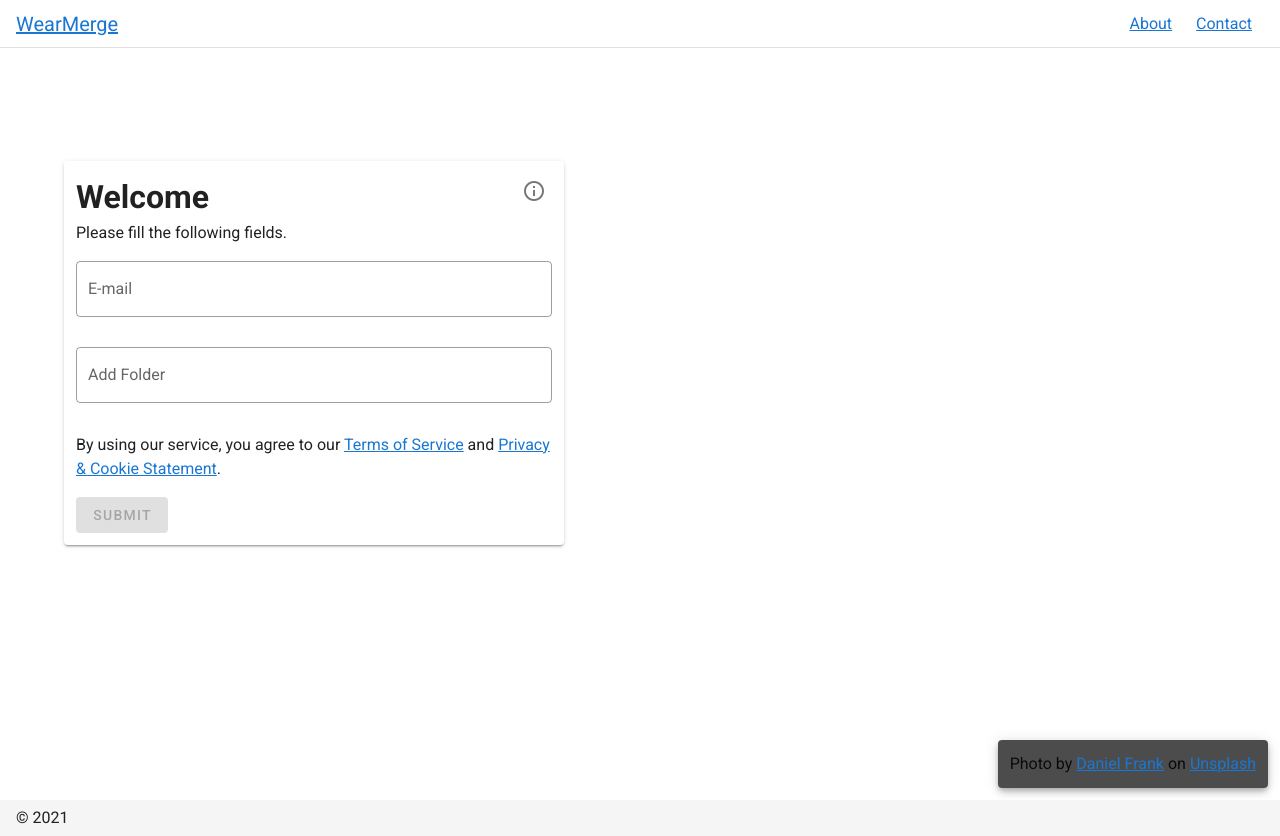
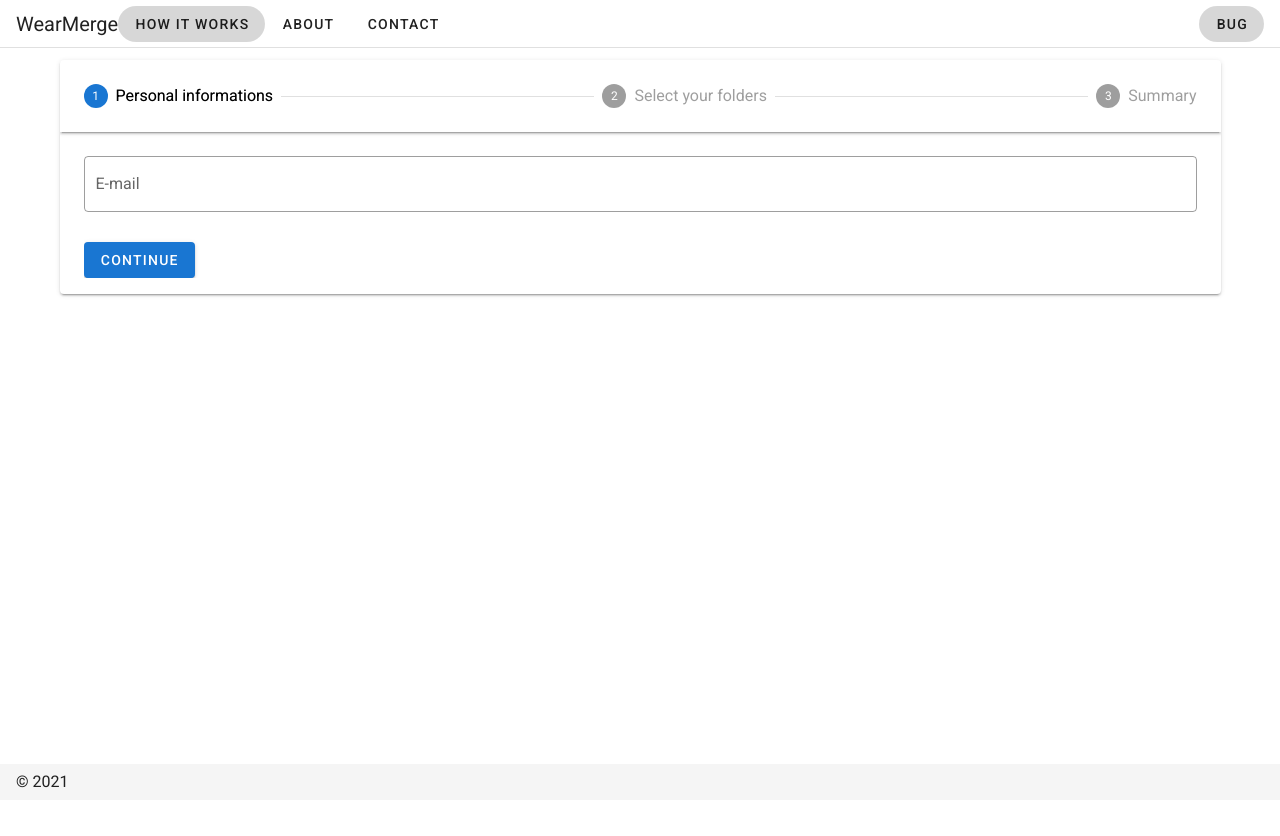
Before and after one commit to WearMerge/frontend, a Nuxt app: page / in a window 1280 px wide. After the commit the page ends 800 px from the top, so only its background shows below. Built offline with nearby package versions, Linux system fonts and the light colour scheme.

Commit message:
Redesigning

```diff
--- a/layouts/default.vue
+++ b/layouts/default.vue
@@ -2,30 +2,28 @@
   <v-app>
     <v-app-bar dense flat fixed app class="underline" elevate-on-scroll>
       <v-toolbar-title>
-        <NuxtLink to="/">
-          WearMerge
-        </NuxtLink>
+        WearMerge
       </v-toolbar-title>
+      <v-row no-gutters>
+        <v-btn to="/" rounded text class="my-2">
+          How it works
+        </v-btn>
+        <v-btn to="/about" rounded text class="my-2">
+          About
+        </v-btn>
+        <v-btn to="/contact" rounded text class="my-2">
+          Contact
+        </v-btn>
+      </v-row>
       <v-spacer></v-spacer>
-      <v-col cols="auto">
-        <NuxtLink to="/about">
-          About
-        </NuxtLink>
-      </v-col>
-      <v-col cols="auto" >
-        <NuxtLink to="/contact">
-          Contact
-        </NuxtLink>
-      </v-col>
+      <v-btn to="/" rounded text class="my-2">
+        Bug
+      </v-btn>
     </v-app-bar>
     <v-main>
       <nuxt />
     </v-main>
-    <v-footer
-      v-if="$route.name !== '/'"
-      :absolute="!fixed"
-      app
-    >
+    <v-footer :absolute="!fixed" app>
       <span>&copy; {{ new Date().getFullYear() }}</span>
     </v-footer>
   </v-app>
--- a/pages/index.vue
+++ b/pages/index.vue
@@ -1,272 +1,60 @@
 <template>
-  <div
-    class="main-body"
-  >
-    <div
-      class="form-card"
-    >
-      <v-card>
-        <v-container
-          v-if="progress === 0"
-        >
-          <v-row
-            no-gutters
-          >
-            <v-col>
-              <h1>
-                Welcome
-              </h1>
-            </v-col>
-            <v-col>
-              <div
-                align="end"
-              >
-                <v-dialog
-                  v-model="dialog"
-                  width="500"
-                >
-                  <template v-slot:activator="{ on, attrs }">
-                    <v-btn
-                      icon
-                      v-bind="attrs"
-                      v-on="on"
-                    >
-                    <v-tooltip
-                      bottom
-                    >
-                      <template v-slot:activator="{ on, attrs }">
-                        <v-icon
-                          v-bind="attrs"
-                          v-on="on"
-                        >
-                          mdi-information-outline
-                        </v-icon>
-                      </template>
-                      <span>Instructions</span>
-                    </v-tooltip>
-                    </v-btn>
-                  </template>
-                  <v-card>
-                    <v-card-title class="headline grey lighten-2">
-                      Instructions
-                    </v-card-title>
-                    <v-card-text>
-                      Something
-                    </v-card-text>
+  <v-container>
+    <v-stepper v-model="e1">
+      <v-stepper-header>
+        <v-stepper-step :complete="e1 > 1" step="1">
+          Personal informations
+        </v-stepper-step>
         <v-divider></v-divider>
-                    <v-card-actions>
-                      <v-spacer></v-spacer>
-                      <v-btn
-                        color="primary"
-                        text
-                        @click="dialog = false"
-                      >
-                      close
-                      </v-btn>
-                    </v-card-actions>
-                  </v-card>
-                </v-dialog>
-              </div>
-            </v-col>
-          </v-row>
-          <p>
-            Please fill the following fields.
-          </p>
-          <validation-observer
-            ref="observer"
-            v-slot="{ invalid }"
-          >
-            <v-form
-              v-on:submit.prevent="onSubmit"
-            >
-              <validation-provider
-                v-slot="{ errors }"
-                name="E-mail"
-                rules="required|email"
-              >
-                <v-text-field
-                  v-model="email"
-                  :error-messages="errors"
-                  label="E-mail"
-                  required
-                  outlined
-                >
+        <v-stepper-step :complete="e1 > 2" step="2">
+          Select your folders
+        </v-stepper-step>
+        <v-divider></v-divider>
+        <v-stepper-step step="3">
+          Summary
+        </v-stepper-step>
+      </v-stepper-header>
+      <v-stepper-items>
+        <v-stepper-content step="1">
+          <validation-observer ref="observer" v-slot="{ invalid }">
+            <validation-provider v-slot="{ errors }" name="E-mail" rules="required|email">
+              <v-text-field v-model="email" :error-messages="errors" label="E-mail" required outlined>
               </v-text-field>
             </validation-provider>
-              <template>
-                <div
-                  v-if="!files.length"
-                >
-                <validation-provider
-                  v-slot="{ errors }"
-                  name="Add Folder"
-                  rules="required|upload"
-                >
-                    <v-file-input
-                      v-model="newFiles"
-                      outlined
-                      multiple
-                      name="upload"
-                      prepend-icon=""
-                      label="Add Folder"
-                      placeholder="Select a folder"
-                      webkitdirectory
-                      v-on:change="onAdd"
-                      :error-messages="errors"
-                    >
-                    </v-file-input>
-                </validation-provider>
-                </div>
-                <div
-                  v-else
-                >
-                  <v-toolbar
-                    flat
-                  >
+          </validation-observer>
+          <v-btn color="primary" @click="e1 = 2">
+            Continue
+          </v-btn>
+        </v-stepper-content>
+        <v-stepper-content step="2">
+          <v-toolbar flat outlined>
             <v-toolbar-title>
-                      Selected file(s)
+              Selected folder(s)
             </v-toolbar-title>
-                    <v-divider
-                      class="mx-4"
-                      inset
-                      vertical
-                    ></v-divider>
-                    <v-spacer></v-spacer>
-                    <div
-                      align="end"
-                    >
-                      <v-tooltip
-                        bottom
-                      >
-                        <template v-slot:activator="{ on }">
-                          <validation-provider
-                            v-slot="{ errors }"
-                            name="Add Folder"
-                            rules="required|upload"
-                          >
-                            <v-file-input
-                              v-model="newFiles"
-                              multiple
-                              hide-input
-                              name="upload"
-                              prepend-icon="mdi-paperclip"
-                              webkitdirectory
-                              v-on:change="onAdd"
-                              v-on:click:clear="onClear"
-                              v-on:mouseenter.native="on.mouseenter"
-                              v-on:mouseleave.native="on.mouseleave"
-                              :error-messages="errors"
-                            >
-                            </v-file-input>
-                          </validation-provider>
-                        </template>
-                        <span>Add Folder</span>
-                      </v-tooltip>
-                    </div>
-                    <v-btn
-                      icon
-                      v-on:click="onClear"
-                    >
-                      <v-tooltip
-                          bottom
-                        >
-                          <template v-slot:activator="{ on, attrs }">
-                            <v-icon
-                              v-bind="attrs"
-                              v-on="on"
-                            >
-                              mdi-window-close
-                            </v-icon>
-                          </template>
-                        <span>Clear</span>
-                      </v-tooltip>
+            <v-divider class="mx-4" inset vertical></v-divider>
+              <input type="file" ref="uploadBox" style="display: none" multiple webkitdirectory v-on:change="onChange">
+              <v-btn @click="onAdd" :loading="isSelectingFolders">open file dialog</v-btn>
+          </v-toolbar>
+          <v-btn color="primary" @click="e1 = 1">
+            Back
           </v-btn>
-                  </v-toolbar>
-                  <v-data-table
-                    v-if="files.length"
-                    :headers="[{text: 'Name', value: 'name'}]"
-                    :items="files"
-                    :items-per-page="5"
-                    :footer-props="{ disableItemsPerPage: true }"
-                  >
-                    <template v-for="file in files" v-slot:[`item.${file.value}`]="{ item }">
-                      <td :key="file.value">{{ item.name }}</td>
-                    </template>
-                  </v-data-table>
-                </div>
-              </template>
-              <p>
-                By using our service, you agree to our <a href="">Terms of Service</a>
-                and <a href="">Privacy &amp; Cookie Statement</a>.
-              </p>
-              <v-btn
-                color="primary"
-                :disabled="invalid"
-                type="submit"
-              >
-                submit
+          <v-btn color="primary" @click="e1 = 3">
+            Continue
           </v-btn>
-            </v-form>
-          </validation-observer>
+        </v-stepper-content>
+        <v-stepper-content step="3">
+          <v-card class="md-12">
+          </v-card>
+          <v-btn color="primary" @click="e1 = 2">
+            Back
+          </v-btn>
+          <v-btn color="primary" @click="e1 = 1">
+            Continue
+          </v-btn>
+        </v-stepper-content>
+      </v-stepper-items>
+    </v-stepper>
   </v-container>
-        <v-container
-          v-else-if="progress < 100 && progress > 0"
-        >
-          <h1>Upload progress</h1>
-          <p>Please wait while your files are uploading.</p>
-          <v-progress-linear
-            v-model="progress"
-            height="25"
-          >
-            <strong>
-              {{ progress }} %
-            </strong>
-          </v-progress-linear>
-        </v-container>
-        <v-container
-          v-else
-        >
-        <h1>Success</h1>
-        <p>
-          You just received an email from us!<br>
-          Thank you for using our service.
-        </p>
-        </v-container>
-      </v-card>
-    </div>
-    <div>
-      <v-carousel
-        cycle
-        hide-delimiters
-        height="100vh"
-        :show-arrows=false
-        :interval="7000"
-      >
-        <v-carousel-item
-          v-for="(slide,i) in slides"
-          :key=i
-          :src="slide.src"
-          class="item"
-          transition="fade-transition"
-        >
-          <v-row
-            class="tag"
-            align="end"
-            justify="end"
-          >
-            <v-card
-              color="rgba(0,0,0,0.7)"
-              elevation="5"
-            >
-              <v-container>
-                Photo by <a :href="slide.photographer.link">{{ slide.photographer.name }}</a> on <a :href="slide.photographer.link">{{ slide.site.name }}</a>
-              </v-container>
-            </v-card>
-          </v-row>
-        </v-carousel-item>
-      </v-carousel>
-    </div>
-  </div>
 </template>
 
 <style>
@@ -335,7 +123,15 @@ export default {
       });
     },
     onAdd () {
-      this.files = this.newFiles.concat(this.files);
+      this.isSelectingFolders = true;
+      window.addEventListener('focus', () => {
+        this.isSelectingFolders = false;
+      }, { once: true });
+      this.$refs.uploadBox.click();
+    },
+    onChange (e) {
+      this.files = this.files.concat([...e.target.files]);
+      console.log(this.files);
     },
     onClear () {
       this.files = [];
@@ -344,54 +140,14 @@ export default {
   },
   data () {
     return {
-      colors: [
-        'indigo',
-        'warning',
-        'pink darken-2',
-        'red lighten-1',
-        'deep-purple accent-4',
-      ],
-      slides: [
-        {
-          src: '/carousel/1.jpg',
-          photographer: {
-            name: 'Daniel Frank',
-            link: 'https://unsplash.com/@fr3nks'
-          },
-          site: {
-            name: 'Unsplash',
-            link: 'https://unsplash.com/'
-          }
-        },
-        {
-          src: '/carousel/2.jpg',
-          photographer: {
-            name: 'Annie Spratt',
-            link: 'https://unsplash.com/@anniespratt'
-          },
-          site: {
-            name: 'Unsplash',
-            link: 'https://unsplash.com/'
-          }
-        },
-        {
-          src: '/carousel/3.jpg',
-          photographer: {
-            name: 'Ryunosuke Kikuno',
-            link: 'https://unsplash.com/@kknrynsk_jp'
-          },
-          site: {
-            name: 'Unsplash',
-            link: 'https://unsplash.com/'
-          }
-        }
-      ],
+      e1: 1,
       valid: false,
       email: '',
       files: [],
       newFiles: [],
       progress: 0,
-      dialog: false
+      dialog: false,
+      isSelectingFolders: false,
     }
   }
 }
```
Also changed, not shown: 1 other file (tests, documents, lock files or other folders). Lines whose indentation alone changed are shown as unchanged.
